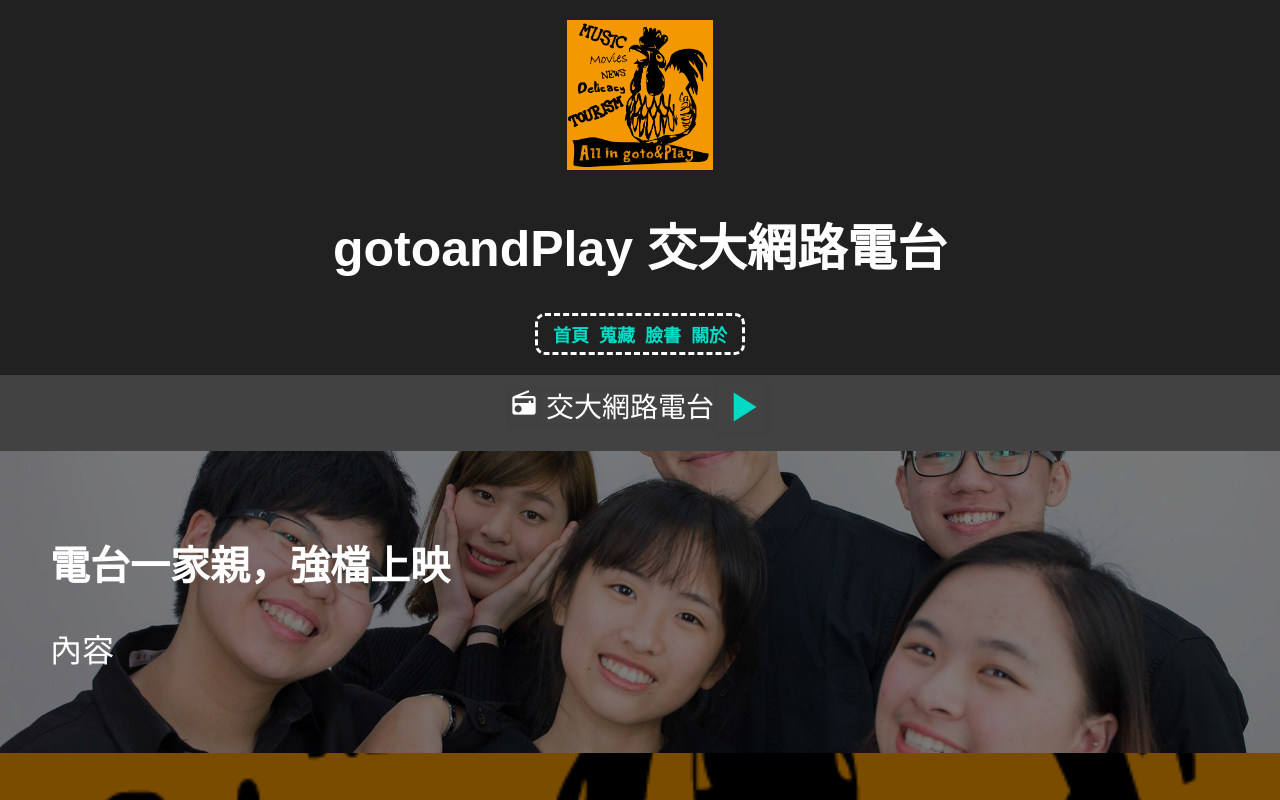
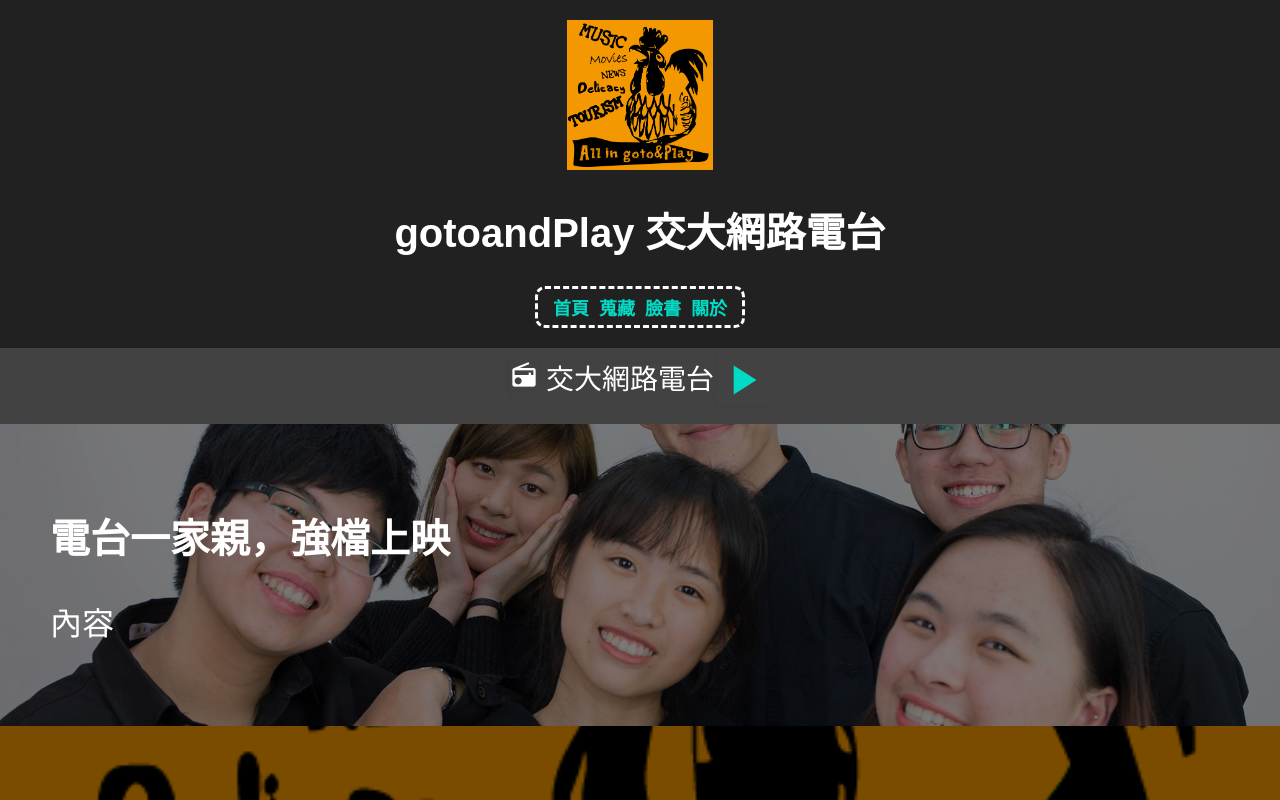
Before and after one commit to NCTUgotoandplay/gotoandPlay-reactjs, a React (Create React App) app: page / in a window 1280 px wide. Shown: the top 800 px of the page. Built offline with nearby package versions, Linux system fonts and the light colour scheme.

Commit message:
change title's size

```diff
--- a/src/App.css
+++ b/src/App.css
@@ -56,7 +56,7 @@ ul {
   box-shadow: 0 1px 1px 0 rgba(60,64,67,.08), 0 1px 3px 1px rgba(60,64,67,.16);
 }
 .App-title {
-  font-size: 50px;
+  font-size: 40px;
 }
 .TextBlock {
   position: relative;
```
